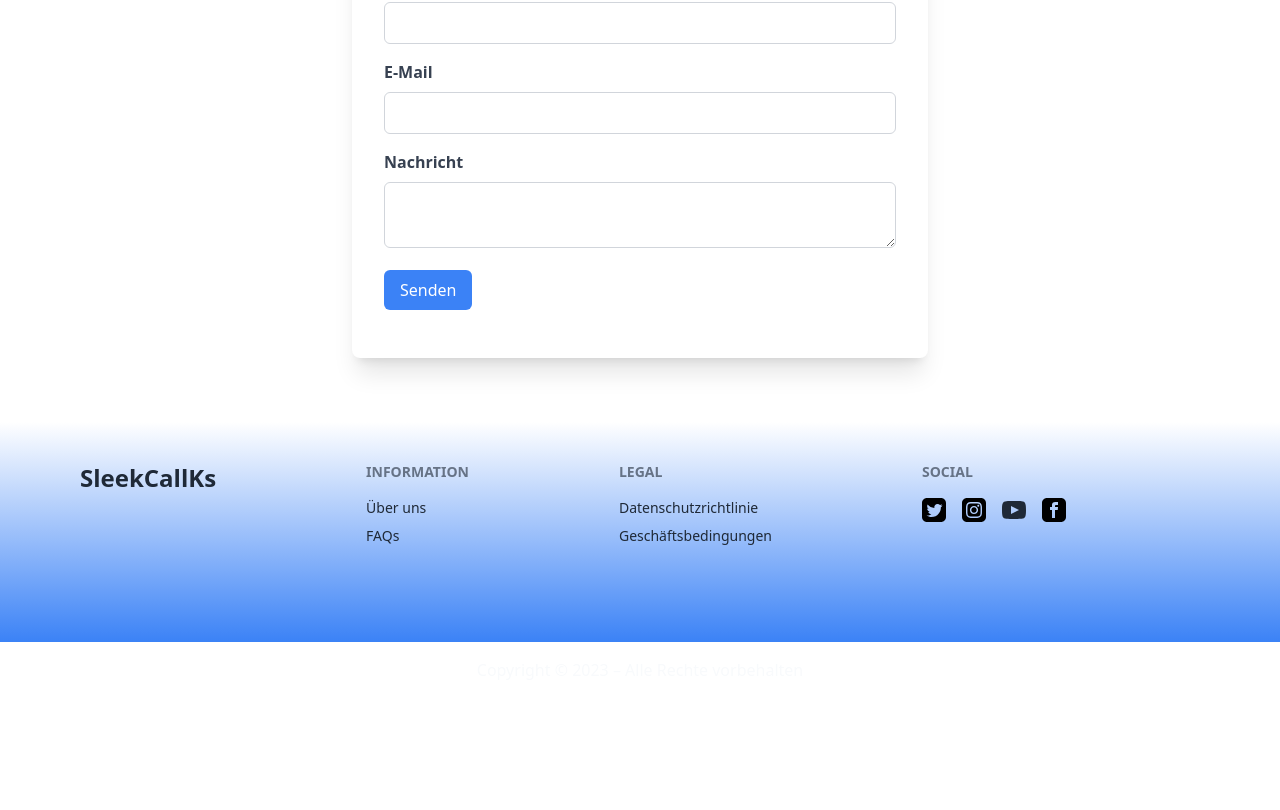
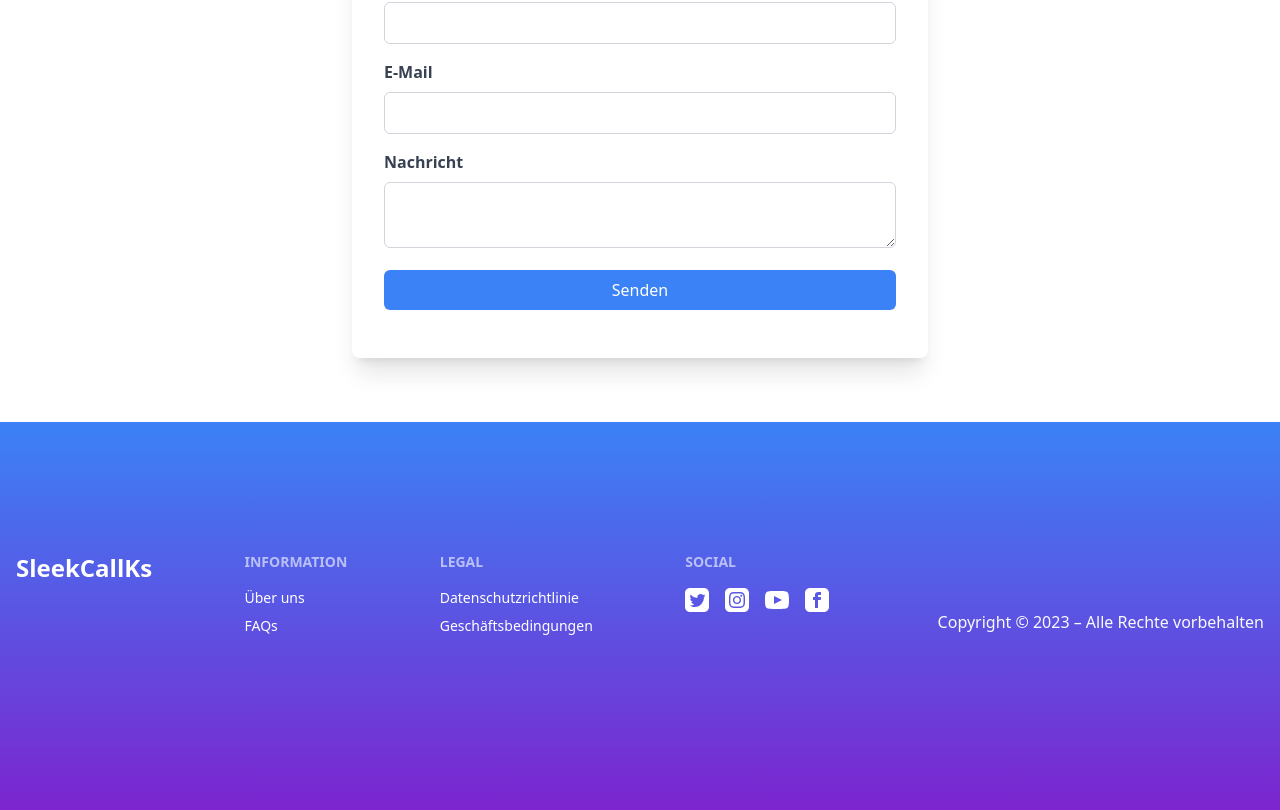
Before and after one commit to SleekcallKs/landing-page, a Next.js app: page / in a window 1280 px wide. Shown: the part 4025-4835 px from the top of the page. Before the commit the page ends 4723 px from the top, so only its background shows below. Built offline with nearby package versions, Linux system fonts and the light colour scheme.

Commit message:
more fixes

```diff
--- a/src/components/contact-form/ContactForm.js
+++ b/src/components/contact-form/ContactForm.js
@@ -16,7 +16,7 @@ const ContactForm = () => {
             initial={{ bottom: "-150px", opacity: 0 }}
             whileInView={{ opacity: 1, bottom: 0 }}
             viewport={{ once: true }}
-            transition={{ duration: 1.5 }} className='w-full flex  flex-col justify-center items-center mb-16'>
+            transition={{ duration: 1.5 }} className='w-full flex  flex-col justify-center items-center mb-16 min-h-[50vh]ind'>
             <h1 className="text-3xl  text-center font-bold">Uns kontaktieren</h1>
             <div className="bg-base-100 px-8 py-12 max-w-xl w-full shadow-xl rounded-lg">
                 <h2 className="text-2xl font-bold mb-4">Kontaktformular</h2>
@@ -58,7 +58,7 @@ const ContactForm = () => {
                     </div>
                     <button
                         type="submit"
-                        className="bg-blue-500 text-white px-4 py-2 rounded-md hover:bg-blue-600"
+                        className="bg-blue-500 text-white px-4 py-2 rounded-md hover:bg-blue-600 w-full"
                     >
                         Senden
                     </button>
--- a/src/containers/Footer.js
+++ b/src/containers/Footer.js
@@ -3,9 +3,9 @@ import Link from "next/link"
 
 function Footer() {
   return (
-    <div>
-      <div className="bg-gradient-to-t from-blue-500 to-purple-7000 flex justify-center">
-        <footer className="footer pt-10 pb-24 px-4 max-w-6xl  text-base-content">
+    <div className="bg-gradient-to-t from-purple-700 to-blue-500 text-white h-[50vh] flex items-center justify-center">
+      <div className=" flex  flex-1 justify-center">
+        <footer className="footer pt-10 pb-24 px-4 max-w-6xl  text-base-content text-white">
           <div>
             <p className="font-bold text-2xl">SleekCallKs<br /></p>
           </div>
@@ -21,19 +21,21 @@ function Footer() {
           </div>
           <div>
             <span className="footer-title">Social</span>
-            <div className="grid grid-flow-col gap-4">
-              <Link href="/" target="_blank"><svg xmlns="http://www.w3.org/2000/svg" width="24" height="24" viewBox="0 0 24 24"><path d="M19 0h-14c-2.761 0-5 2.239-5 5v14c0 2.761 2.239 5 5 5h14c2.762 0 5-2.239 5-5v-14c0-2.761-2.238-5-5-5zm-.139 9.237c.209 4.617-3.234 9.765-9.33 9.765-1.854 0-3.579-.543-5.032-1.475 1.742.205 3.48-.278 4.86-1.359-1.437-.027-2.649-.976-3.066-2.28.515.098 1.021.069 1.482-.056-1.579-.317-2.668-1.739-2.633-3.26.442.246.949.394 1.486.411-1.461-.977-1.875-2.907-1.016-4.383 1.619 1.986 4.038 3.293 6.766 3.43-.479-2.053 1.08-4.03 3.199-4.03.943 0 1.797.398 2.395 1.037.748-.147 1.451-.42 2.086-.796-.246.767-.766 1.41-1.443 1.816.664-.08 1.297-.256 1.885-.517-.439.656-.996 1.234-1.639 1.697z" /></svg></Link>
+            <div className="grid grid-flow-col gap-4 !text-white">
+              <Link href="/" target="_blank"><svg xmlns="http://www.w3.org/2000/svg" width="24" height="24" viewBox="0 0 24 24" className="fill-current"><path d="M19 0h-14c-2.761 0-5 2.239-5 5v14c0 2.761 2.239 5 5 5h14c2.762 0 5-2.239 5-5v-14c0-2.761-2.238-5-5-5zm-.139 9.237c.209 4.617-3.234 9.765-9.33 9.765-1.854 0-3.579-.543-5.032-1.475 1.742.205 3.48-.278 4.86-1.359-1.437-.027-2.649-.976-3.066-2.28.515.098 1.021.069 1.482-.056-1.579-.317-2.668-1.739-2.633-3.26.442.246.949.394 1.486.411-1.461-.977-1.875-2.907-1.016-4.383 1.619 1.986 4.038 3.293 6.766 3.43-.479-2.053 1.08-4.03 3.199-4.03.943 0 1.797.398 2.395 1.037.748-.147 1.451-.42 2.086-.796-.246.767-.766 1.41-1.443 1.816.664-.08 1.297-.256 1.885-.517-.439.656-.996 1.234-1.639 1.697z" /></svg></Link>
 
-              <Link href="/" target="_blank"><svg xmlns="http://www.w3.org/2000/svg" width="24" height="24" viewBox="0 0 24 24"><path d="M15.233 5.488c-.843-.038-1.097-.046-3.233-.046s-2.389.008-3.232.046c-2.17.099-3.181 1.127-3.279 3.279-.039.844-.048 1.097-.048 3.233s.009 2.389.047 3.233c.099 2.148 1.106 3.18 3.279 3.279.843.038 1.097.047 3.233.047 2.137 0 2.39-.008 3.233-.046 2.17-.099 3.18-1.129 3.279-3.279.038-.844.046-1.097.046-3.233s-.008-2.389-.046-3.232c-.099-2.153-1.111-3.182-3.279-3.281zm-3.233 10.62c-2.269 0-4.108-1.839-4.108-4.108 0-2.269 1.84-4.108 4.108-4.108s4.108 1.839 4.108 4.108c0 2.269-1.839 4.108-4.108 4.108zm4.271-7.418c-.53 0-.96-.43-.96-.96s.43-.96.96-.96.96.43.96.96-.43.96-.96.96zm-1.604 3.31c0 1.473-1.194 2.667-2.667 2.667s-2.667-1.194-2.667-2.667c0-1.473 1.194-2.667 2.667-2.667s2.667 1.194 2.667 2.667zm4.333-12h-14c-2.761 0-5 2.239-5 5v14c0 2.761 2.239 5 5 5h14c2.762 0 5-2.239 5-5v-14c0-2.761-2.238-5-5-5zm.952 15.298c-.132 2.909-1.751 4.521-4.653 4.654-.854.039-1.126.048-3.299.048s-2.444-.009-3.298-.048c-2.908-.133-4.52-1.748-4.654-4.654-.039-.853-.048-1.125-.048-3.298 0-2.172.009-2.445.048-3.298.134-2.908 1.748-4.521 4.654-4.653.854-.04 1.125-.049 3.298-.049s2.445.009 3.299.048c2.908.133 4.523 1.751 4.653 4.653.039.854.048 1.127.048 3.299 0 2.173-.009 2.445-.048 3.298z" /></svg></Link>
+              <Link href="/" target="_blank"><svg xmlns="http://www.w3.org/2000/svg" width="24" height="24" viewBox="0 0 24 24 "
+                className="fill-current"><path d="M15.233 5.488c-.843-.038-1.097-.046-3.233-.046s-2.389.008-3.232.046c-2.17.099-3.181 1.127-3.279 3.279-.039.844-.048 1.097-.048 3.233s.009 2.389.047 3.233c.099 2.148 1.106 3.18 3.279 3.279.843.038 1.097.047 3.233.047 2.137 0 2.39-.008 3.233-.046 2.17-.099 3.18-1.129 3.279-3.279.038-.844.046-1.097.046-3.233s-.008-2.389-.046-3.232c-.099-2.153-1.111-3.182-3.279-3.281zm-3.233 10.62c-2.269 0-4.108-1.839-4.108-4.108 0-2.269 1.84-4.108 4.108-4.108s4.108 1.839 4.108 4.108c0 2.269-1.839 4.108-4.108 4.108zm4.271-7.418c-.53 0-.96-.43-.96-.96s.43-.96.96-.96.96.43.96.96-.43.96-.96.96zm-1.604 3.31c0 1.473-1.194 2.667-2.667 2.667s-2.667-1.194-2.667-2.667c0-1.473 1.194-2.667 2.667-2.667s2.667 1.194 2.667 2.667zm4.333-12h-14c-2.761 0-5 2.239-5 5v14c0 2.761 2.239 5 5 5h14c2.762 0 5-2.239 5-5v-14c0-2.761-2.238-5-5-5zm.952 15.298c-.132 2.909-1.751 4.521-4.653 4.654-.854.039-1.126.048-3.299.048s-2.444-.009-3.298-.048c-2.908-.133-4.52-1.748-4.654-4.654-.039-.853-.048-1.125-.048-3.298 0-2.172.009-2.445.048-3.298.134-2.908 1.748-4.521 4.654-4.653.854-.04 1.125-.049 3.298-.049s2.445.009 3.299.048c2.908.133 4.523 1.751 4.653 4.653.039.854.048 1.127.048 3.299 0 2.173-.009 2.445-.048 3.298z" /></svg></Link>
 
 
               <Link href="/" target="_blank"><svg xmlns="http://www.w3.org/2000/svg" width="24" height="24" viewBox="0 0 24 24" className="fill-current"><path d="M19.615 3.184c-3.604-.246-11.631-.245-15.23 0-3.897.266-4.356 2.62-4.385 8.816.029 6.185.484 8.549 4.385 8.816 3.6.245 11.626.246 15.23 0 3.897-.266 4.356-2.62 4.385-8.816-.029-6.185-.484-8.549-4.385-8.816zm-10.615 12.816v-8l8 3.993-8 4.007z"></path></svg></Link>
-              <Link href="https://www.facebook.com/profile.php?id=61551692716241" target="_blank"><svg xmlns="http://www.w3.org/2000/svg" width="24" height="24" viewBox="0 0 24 24"><path d="M19 0h-14c-2.761 0-5 2.239-5 5v14c0 2.761 2.239 5 5 5h14c2.762 0 5-2.239 5-5v-14c0-2.761-2.238-5-5-5zm-3 7h-1.924c-.615 0-1.076.252-1.076.889v1.111h3l-.238 3h-2.762v8h-3v-8h-2v-3h2v-1.923c0-2.022 1.064-3.077 3.461-3.077h2.539v3z" /></svg></Link>
+              <Link href="https://www.facebook.com/profile.php?id=61551692716241" target="_blank"><svg xmlns="http://www.w3.org/2000/svg" width="24" height="24" viewBox="0 0 24 24"
+                className="fill-current"><path d="M19 0h-14c-2.761 0-5 2.239-5 5v14c0 2.761 2.239 5 5 5h14c2.762 0 5-2.239 5-5v-14c0-2.761-2.238-5-5-5zm-3 7h-1.924c-.615 0-1.076.252-1.076.889v1.111h3l-.238 3h-2.762v8h-3v-8h-2v-3h2v-1.923c0-2.022 1.064-3.077 3.461-3.077h2.539v3z" /></svg></Link>
             </div>
           </div>
         </footer>
       </div>
-      <div className="p-4 flex justify-center bg-purple-7000">
+      <div className="p-4 flex justify-center ">
         <div className="max-w-5xl text-slate-50">
           <p>Copyright © 2023 – Alle Rechte vorbehalten</p>
         </div>
```
Also changed, not shown: src/pages/index.js (+1 -6 lines).
